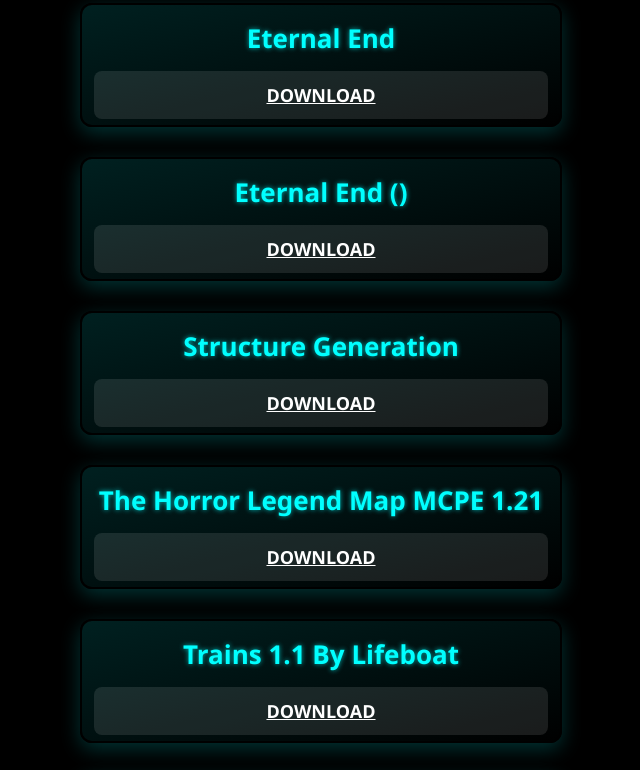
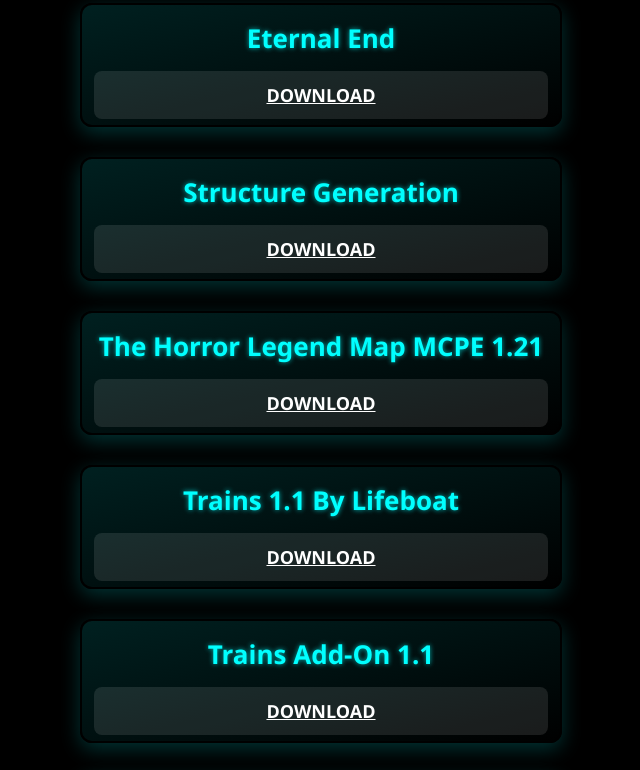
Before and after one commit to Cat-linkvertise/Cats-Marketplace, a plain HTML site: page index.html in a window 1280 px wide. Shown: the part 6058-6828 px from the top of the page, without its empty margins (321-961 px from the left). Drawn offline with Linux system fonts and the light colour scheme; a script that the page names is missing.

Commit message:
Add files via upload

```diff
--- a/index.html
+++ b/index.html
@@ -194,7 +194,7 @@
 
 <div class="section">
   <div class="section-title">Actions And Stuff 1.4</div>
-  <a class="clickable" href="https://www.mediafire.com/file/e9jnttyvwhpgql3/Actions_And_Stuff_1.4_./file" target="_blank">DOWNLOAD</a>
+  <a class="clickable" href="https://www.mediafire.com/file/e9jnttyvwhpgql3/Actions_And_Stuff_1.4_.mcpack/file" target="_blank">DOWNLOAD</a>
 </div>
 
 <div class="section">
@@ -209,7 +209,7 @@
 
 <div class="section">
   <div class="section-title">Advanced Movement</div>
-  <a class="clickable" href="https://www.mediafire.com/file/02my6hfh8c73h24/Advanced_Movement.mcaddon./file" target="_blank">DOWNLOAD</a>
+  <a class="clickable" href="https://www.mediafire.com/file/02my6hfh8c73h24/Advanced_Movement.mcaddon.zip/file" target="_blank">DOWNLOAD</a>
 </div>
 <div class="section">
   <div class="section-title">Seasons Realism</div>
@@ -262,17 +262,17 @@
 
 <div class="section">
   <div class="section-title">Biomes Add-On</div>
-  <a class="clickable" href="https://www.mediafire.com/file/lcaetqfuwrn9lwv/Biomes_Add-On.mcaddon./file" target="_blank">DOWNLOAD</a>
+  <a class="clickable" href="https://www.mediafire.com/file/lcaetqfuwrn9lwv/Biomes_Add-On.mcaddon.zip/file" target="_blank">DOWNLOAD</a>
 </div>
 
 <div class="section">
   <div class="section-title">Boss Expansion</div>
-  <a class="clickable" href="https://www.mediafire.com/file/oj8jkwo5v7p0932/Boss_Expansion.mcaddon./file" target="_blank">DOWNLOAD</a>
+  <a class="clickable" href="https://www.mediafire.com/file/oj8jkwo5v7p0932/Boss_Expansion.mcaddon.zip/file" target="_blank">DOWNLOAD</a>
 </div>
 
 <div class="section">
   <div class="section-title">Bosses Plus</div>
-  <a class="clickable" href="https://www.mediafire.com/file/2zaexpfsp6od1x5/Bosses-Plus_.mcaddon./file" target="_blank">DOWNLOAD</a>
+  <a class="clickable" href="https://www.mediafire.com/file/2zaexpfsp6od1x5/Bosses-Plus_.mcaddon.zip/file" target="_blank">DOWNLOAD</a>
 </div>
 
 <div class="section">
@@ -282,32 +282,32 @@
 
 <div class="section">
   <div class="section-title">Carry More</div>
-  <a class="clickable" href="https://www.mediafire.com/file/lfahxlmuzzdk7js/Carry-More.mcaddon./file" target="_blank">DOWNLOAD</a>
+  <a class="clickable" href="https://www.mediafire.com/file/lfahxlmuzzdk7js/Carry-More.mcaddon.zip/file" target="_blank">DOWNLOAD</a>
 </div>
 
 <div class="section">
   <div class="section-title">Cars Addon</div>
-  <a class="clickable" href="https://www.mediafire.com/file/wf6dssl1ff3xk60/Cars-Addon.mcaddon./file" target="_blank">DOWNLOAD</a>
+  <a class="clickable" href="https://www.mediafire.com/file/wf6dssl1ff3xk60/Cars-Addon.mcaddon.zip/file" target="_blank">DOWNLOAD</a>
 </div>
 
 <div class="section">
   <div class="section-title">Cave Dweller</div>
-  <a class="clickable" href="https://www.mediafire.com/file/fud457go5hmsuay/Cave_Dweller.mcaddon./file" target="_blank">DOWNLOAD</a>
+  <a class="clickable" href="https://www.mediafire.com/file/fud457go5hmsuay/Cave_Dweller.mcaddon.zip/file" target="_blank">DOWNLOAD</a>
 </div>
 
 <div class="section">
   <div class="section-title">Combine Ores 3</div>
-  <a class="clickable" href="https://www.mediafire.com/file/ouocc6ntsoj5l24/Combine_Ores_3.mcaddon./file" target="_blank">DOWNLOAD</a>
+  <a class="clickable" href="https://www.mediafire.com/file/ouocc6ntsoj5l24/Combine_Ores_3.mcaddon.zip/file" target="_blank">DOWNLOAD</a>
 </div>
 
 <div class="section">
   <div class="section-title">Conquest</div>
-  <a class="clickable" href="https://www.mediafire.com/file/nek4qtxjp10ohxq/Conquest./file" target="_blank">DOWNLOAD</a>
+  <a class="clickable" href="https://www.mediafire.com/file/nek4qtxjp10ohxq/Conquest.zip/file" target="_blank">DOWNLOAD</a>
 </div>
 
 <div class="section">
   <div class="section-title">Construction Addon</div>
-  <a class="clickable" href="https://www.mediafire.com/file/rhzja0ep9zggqck/Construction-Addon.mcaddon./file" target="_blank">DOWNLOAD</a>
+  <a class="clickable" href="https://www.mediafire.com/file/rhzja0ep9zggqck/Construction-Addon.mcaddon.zip/file" target="_blank">DOWNLOAD</a>
 </div>
 
 <div class="section">
@@ -317,12 +317,12 @@
 
 <div class="section">
   <div class="section-title">Decoration Addon</div>
-  <a class="clickable" href="https://www.mediafire.com/file/76dldbk6rpcu6w8/Decoration-Addon.mcaddon./file" target="_blank">DOWNLOAD</a>
+  <a class="clickable" href="https://www.mediafire.com/file/76dldbk6rpcu6w8/Decoration-Addon.mcaddon.zip/file" target="_blank">DOWNLOAD</a>
 </div>
 
 <div class="section">
   <div class="section-title">Dinosaur Era</div>
-  <a class="clickable" href="https://www.mediafire.com/file/xd903be2ubvkbdh/Dinosaur-Era.mcaddon./file" target="_blank">DOWNLOAD</a>
+  <a class="clickable" href="https://www.mediafire.com/file/xd903be2ubvkbdh/Dinosaur-Era.mcaddon.zip/file" target="_blank">DOWNLOAD</a>
 </div>
 
 <div class="section">
@@ -332,7 +332,7 @@
 
 <div class="section">
   <div class="section-title">Dinosaurs Addon (HoneyForst)</div>
-  <a class="clickable" href="https://www.mediafire.com/file/xzj3c5kx2jkzczf/Dinosaurs-Addon_%2528HoneyForst%2529.mcaddon./file" target="_blank">DOWNLOAD</a>
+  <a class="clickable" href="https://www.mediafire.com/file/xzj3c5kx2jkzczf/Dinosaurs-Addon_%2528HoneyForst%2529.mcaddon.zip/file" target="_blank">DOWNLOAD</a>
 </div>
 
 <div class="section">
@@ -342,26 +342,26 @@
 
 <div class="section">
   <div class="section-title">Dragons Addon</div>
-  <a class="clickable" href="https://www.mediafire.com/file/9pya9gdy6c39o34/Dragons-Addon.mcaddon./file" target="_blank">DOWNLOAD</a>
+  <a class="clickable" href="https://www.mediafire.com/file/9pya9gdy6c39o34/Dragons-Addon.mcaddon.zip/file" target="_blank">DOWNLOAD</a>
 </div>
 
 <div class="section">
   <div class="section-title">Dwellers 2.0</div>
-  <a class="clickable" href="https://www.mediafire.com/file/5jnpmikjjcgdr4u/Dwellers_2.0.mcaddon./file" target="_blank">DOWNLOAD</a>
+  <a class="clickable" href="https://www.mediafire.com/file/5jnpmikjjcgdr4u/Dwellers_2.0.mcaddon.zip/file" target="_blank">DOWNLOAD</a>
 </div>
 <div class="section">
   <div class="section-title">Emric Pvp</div>
-  <a class="clickable" href="https://www.mediafire.com/file/hjawrmk2k121h58/Emric_Pvp_../file" target="_blank">DOWNLOAD</a>
+  <a class="clickable" href="https://www.mediafire.com/file/hjawrmk2k121h58/Emric_Pvp_..zip/file" target="_blank">DOWNLOAD</a>
 </div>
 
 <div class="section">
   <div class="section-title">Dynamic Lights Addon</div>
-  <a class="clickable" href="https://www.mediafire.com/file/8zdm35ysc0cbe3m/Dynamic_Lights_Addon_.mcaddon./file" target="_blank">DOWNLOAD</a>
+  <a class="clickable" href="https://www.mediafire.com/file/8zdm35ysc0cbe3m/Dynamic_Lights_Addon_.mcaddon.zip/file" target="_blank">DOWNLOAD</a>
 </div>
 
 <div class="section">
   <div class="section-title">END REIMAGINED</div>
-  <a class="clickable" href="https://www.mediafire.com/file/ln4rl1u3k1qpyv7/END_REIMAGINED.mctemplate./file" target="_blank">DOWNLOAD</a>
+  <a class="clickable" href="https://www.mediafire.com/file/ln4rl1u3k1qpyv7/END_REIMAGINED.mctemplate.zip/file" target="_blank">DOWNLOAD</a>
 </div>
 
 <div class="section">
@@ -371,13 +371,9 @@
 
 <div class="section">
   <div class="section-title">Eternal End</div>
-  <a class="clickable" href="https://www.mediafire.com/file/7gzpjr56wtmdu8n/Eternal_End.mcaddon/file" target="_blank">DOWNLOAD</a>
+  <a class="clickable" href="https://www.mediafire.com/file/q820v9oq9n7zrd5/Eternal_End.mcaddon.zip/file" target="_blank">DOWNLOAD</a>
 </div>
 
-<div class="section">
-  <div class="section-title">Eternal End ()</div>
-  <a class="clickable" href="https://www.mediafire.com/file/q820v9oq9n7zrd5/Eternal_End.mcaddon./file" target="_blank">DOWNLOAD</a>
-</div>
 <div class="section">
   <div class="section-title">Structure Generation</div>
   <a class="clickable" href="https://www.mediafire.com/file/18ji8ditzv09zxa/Structure-Generation.mcaddon.zip/file" target="_blank">DOWNLOAD</a>
@@ -415,22 +411,22 @@
 
 <div class="section">
   <div class="section-title">Furniture Add-On 1.4</div>
-  <a class="clickable" href="https://www.mediafire.com/file/z54yv0sijmpsg0j/Furniture_Add-On_1.4.mcaddon./file" target="_blank">DOWNLOAD</a>
+  <a class="clickable" href="https://www.mediafire.com/file/z54yv0sijmpsg0j/Furniture_Add-On_1.4.mcaddon.zip/file" target="_blank">DOWNLOAD</a>
 </div>
 
 <div class="section">
   <div class="section-title">Medieval Knights</div>
-  <a class="clickable" href="https://www.mediafire.com/file/uktylwl5cxbxmva/Medieval-Knights.mcaddon./file" target="_blank">DOWNLOAD</a>
+  <a class="clickable" href="https://www.mediafire.com/file/uktylwl5cxbxmva/Medieval-Knights.mcaddon.zip/file" target="_blank">DOWNLOAD</a>
 </div>
 
 <div class="section">
   <div class="section-title">Lumber Tycoon 2</div>
-  <a class="clickable" href="https://www.mediafire.com/file/2ug2ujlr5pfroci/Lumber_Tycoon_2_.mctemplate./file" target="_blank">DOWNLOAD</a>
+  <a class="clickable" href="https://www.mediafire.com/file/2ug2ujlr5pfroci/Lumber_Tycoon_2_.mctemplate.zip/file" target="_blank">DOWNLOAD</a>
 </div>
 
 <div class="section">
   <div class="section-title">Laser Blaster Addon  </div>
-  <a class="clickable" href="https://www.mediafire.com/file/15wmyvz8a5qgs2k/Laser-Blaster-Addon--.mcaddon./file" target="_blank">DOWNLOAD</a>
+  <a class="clickable" href="https://www.mediafire.com/file/15wmyvz8a5qgs2k/Laser-Blaster-Addon--.mcaddon.zip/file" target="_blank">DOWNLOAD</a>
 </div>
 
 <div class="section">
@@ -445,12 +441,12 @@
 
 <div class="section">
   <div class="section-title">Mermaid Life</div>
-  <a class="clickable" href="https://www.mediafire.com/file/gb191akitkpp45s/Mermaid_Life.mctemplate./file" target="_blank">DOWNLOAD</a>
+  <a class="clickable" href="https://www.mediafire.com/file/gb191akitkpp45s/Mermaid_Life.mctemplate.zip/file" target="_blank">DOWNLOAD</a>
 </div>
 
 <div class="section">
   <div class="section-title">More Enchants Add-On</div>
-  <a class="clickable" href="https://www.mediafire.com/file/9lq21i737006fur/More_Enchants_Add-On.mcaddon./file" target="_blank">DOWNLOAD</a>
+  <a class="clickable" href="https://www.mediafire.com/file/9lq21i737006fur/More_Enchants_Add-On.mcaddon.zip/file" target="_blank">DOWNLOAD</a>
 </div>
 
 <div class="section">
@@ -475,12 +471,12 @@
 
 <div class="section">
   <div class="section-title">Parasite Outbreak</div>
-  <a class="clickable" href="https://www.mediafire.com/file/p13y1y2bfksp3vj/Parasite_Outbreak.mcaddon./file" target="_blank">DOWNLOAD</a>
+  <a class="clickable" href="https://www.mediafire.com/file/p13y1y2bfksp3vj/Parasite_Outbreak.mcaddon.zip/file" target="_blank">DOWNLOAD</a>
 </div>
 
 <div class="section">
   <div class="section-title">Nomad Addon  </div>
-  <a class="clickable" href="https://www.mediafire.com/file/hrc6mhp8hox1mnc/Nomad-Addon--.mcaddon./file" target="_blank">DOWNLOAD</a>
+  <a class="clickable" href="https://www.mediafire.com/file/hrc6mhp8hox1mnc/Nomad-Addon--.mcaddon.zip/file" target="_blank">DOWNLOAD</a>
 </div>
 
 <div class="section">
@@ -490,7 +486,7 @@
 
 <div class="section">
   <div class="section-title">Naturalist 3.0 New</div>
-  <a class="clickable" href="https://www.mediafire.com/file/0s1plyvd4396460/Naturalist_3.0_new.mcaddon./file" target="_blank">DOWNLOAD</a>
+  <a class="clickable" href="https://www.mediafire.com/file/0s1plyvd4396460/Naturalist_3.0_new.mcaddon.zip/file" target="_blank">DOWNLOAD</a>
 </div>
 
 <div class="section">
@@ -499,7 +495,7 @@
 </div>
 <div class="section">
   <div class="section-title">Pro Builder Addon</div>
-  <a class="clickable" href="https://www.mediafire.com/file/4fdugfl35klq3oq/Pro_Builder_addon_.mcaddon./file" target="_blank">DOWNLOAD</a>
+  <a class="clickable" href="https://www.mediafire.com/file/4fdugfl35klq3oq/Pro_Builder_addon_.mcaddon.zip/file" target="_blank">DOWNLOAD</a>
 </div>
 
 <div class="section">
@@ -509,7 +505,7 @@
 
 <div class="section">
   <div class="section-title">Real Graphics v1</div>
-  <a class="clickable" href="https://www.mediafire.com/file/7wb9pvtemy9h9wa/Real_Graphics_v1../file" target="_blank">DOWNLOAD</a>
+  <a class="clickable" href="https://www.mediafire.com/file/7wb9pvtemy9h9wa/Real_Graphics_v1..zip/file" target="_blank">DOWNLOAD</a>
 </div>
 
 <div class="section">
@@ -520,50 +516,6 @@
 <div class="section">
   <div class="section-title">Realism Effects Addon  </div>
   <a class="clickable" href="https://www.mediafire.com/file/4unypogtljqejww/Realism-Effects-Addon--.mcaddon/file" target="_blank">DOWNLOAD</a>
-</div>
-
-<div class="section">
-  <div class="section-title">Cave Dweller</div>
-  <a class="clickable" href="https://www.mediafire.com/file/fud457go5hmsuay/Cave_Dweller.mcaddon./file" target="_blank">DOWNLOAD</a>
-</div>
-
-<div class="section">
-  <div class="section-title">Combine Ores 3</div>
-  <a class="clickable" href="https://www.mediafire.com/file/ouocc6ntsoj5l24/Combine_Ores_3.mcaddon./file" target="_blank">DOWNLOAD</a>
-</div>
-
-<div class="section">
-  <div class="section-title">Conquest</div>
-  <a class="clickable" href="https://www.mediafire.com/file/nek4qtxjp10ohxq/Conquest./file" target="_blank">DOWNLOAD</a>
-</div>
-
-<div class="section">
-  <div class="section-title">Construction Addon</div>
-  <a class="clickable" href="https://www.mediafire.com/file/rhzja0ep9zggqck/Construction-Addon.mcaddon./file" target="_blank">DOWNLOAD</a>
-</div>
-
-<div class="section">
-  <div class="section-title">Craft Redstone Addon  </div>
-  <a class="clickable" href="https://www.mediafire.com/file/zjn9x1z6jwwpgbs/Craft-Redstone-Addon--.mcaddon/file" target="_blank">DOWNLOAD</a>
-</div>
-
-<div class="section">
-  <div class="section-title">Decoration Addon</div>
-  <a class="clickable" href="https://www.mediafire.com/file/76dldbk6rpcu6w8/Decoration-Addon.mcaddon./file" target="_blank">DOWNLOAD</a>
-</div>
-<div class="section">
-  <div class="section-title">Dinosaur Era</div>
-  <a class="clickable" href="https://www.mediafire.com/file/xd903be2ubvkbdh/Dinosaur-Era.mcaddon./file" target="_blank">DOWNLOAD</a>
-</div>
-
-<div class="section">
-  <div class="section-title">Dinosaurs 1.1</div>
-  <a class="clickable" href="https://www.mediafire.com/file/rj5w77hvitnom2w/Dinosaurs_1.1_.mcaddon/file" target="_blank">DOWNLOAD</a>
-</div>
-
-<div class="section">
-  <div class="section-title">Dinosaurs Addon (HoneyForst)</div>
-  <a class="clickable" href="https://www.mediafire.com/file/xzj3c5kx2jkzczf/Dinosaurs-Addon_%2528HoneyForst%2529.mcaddon./file" target="_blank">DOWNLOAD</a>
 </div>
 <div class="section">
   <div class="section-title">Warden Add-on</div>
```
